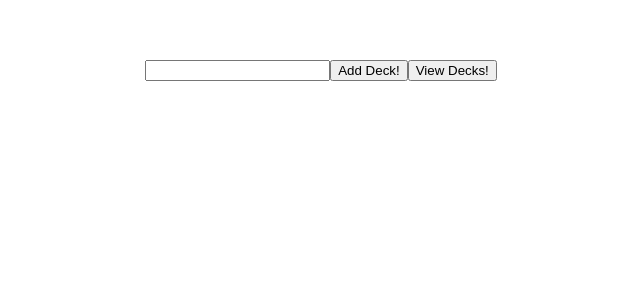
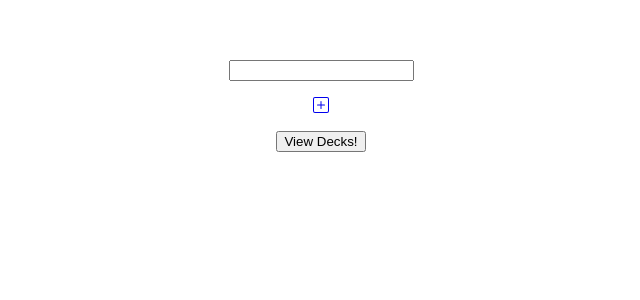
Before and after one commit to tlagore/quizzer, a Vue app: page / in a window 1280 px wide. Shown: the top 300 px of the page, without its empty margins (319-959 px from the left). Built offline with nearby package versions, Linux system fonts and the light colour scheme.

Commit message:
directory restructure, adding router

```diff
--- a/src/App.vue
+++ b/src/App.vue
@@ -2,7 +2,11 @@
   <div id="app">
     <div class="container">
       <input v-model="deckName" type="text"/>
-      <button class="btn btn-primary" v-on:click="addDeck(deckName)">Add Deck!</button>
+      <p class="h1">
+        <a v-on:click="addDeck(deckName)" href="#" class="m-auto">
+          <b-icon-plus-square variant="success"></b-icon-plus-square>
+        </a>
+      </p>
       <button v-on:click="viewDecks">View Decks!</button>
       <DeckList></DeckList>
     </div>
@@ -10,7 +14,7 @@
 </template>
 
 <script>
-import DeckList from './components/Deck/DeckList.vue'
+import DeckList from './views/DeckList.vue'
 
 export default {
   name: 'App',
--- a/src/components/Deck/DeckList.vue
+++ b/src/views/DeckList.vue
@@ -7,7 +7,7 @@
 </template>
 
 <script>
-import DeckDetail from './DeckDetail.vue';
+import DeckDetail from '../components/Deck/DeckDetail.vue';
 
 export default {
   components: {
```
Also changed, not shown: src/router.js (added, +7 -0 lines), src/components/Card/CardCreate.vue (deleted), src/components/Card/CardDetail.vue (added), src/components/Deck/DeckEdit.vue (deleted), src/views/Deck.vue (renamed from src/components/Deck/Deck.vue), src/views/DeckEdit.vue (added).
